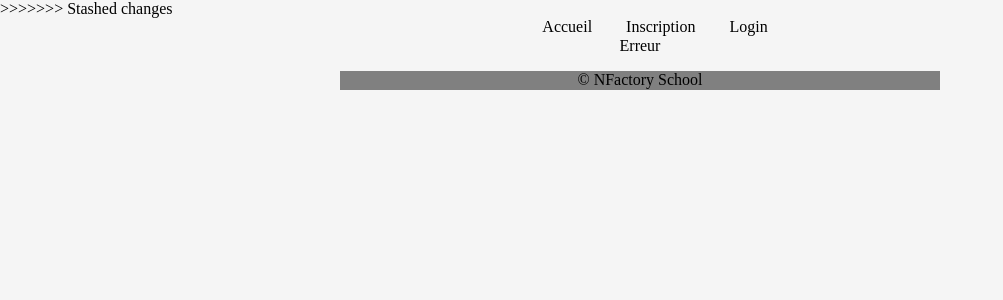
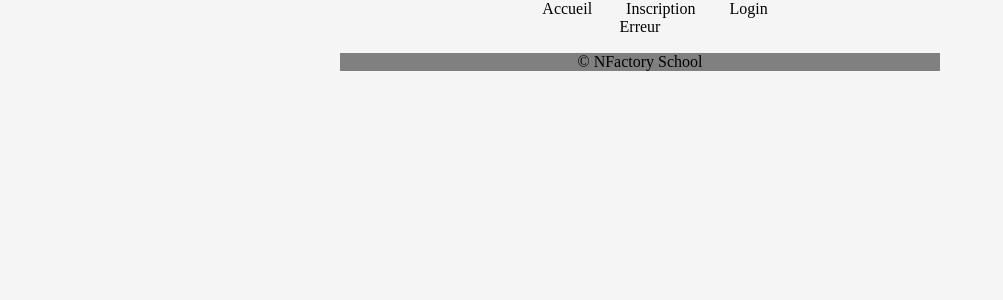
Before and after one commit to Joffreynf76/NFactoryBlog, a PHP site: page /index.php in a window 1280 px wide. Shown: the top 300 px of the page, without its empty margins (0-1003 px from the left). Run offline with PHP 8.4, Linux system fonts and the light colour scheme.

Commit message:
correction

```diff
--- a/index.php
+++ b/index.php
@@ -15,7 +15,7 @@ include_once("./function/callPage.php");
 
     <link rel="stylesheet" href="./assets/css/normalize.css">
     <link rel="stylesheet" href="./assets/css/style.css">
->>>>>>> Stashed changes
+
 
 </head>
 <body>
```
